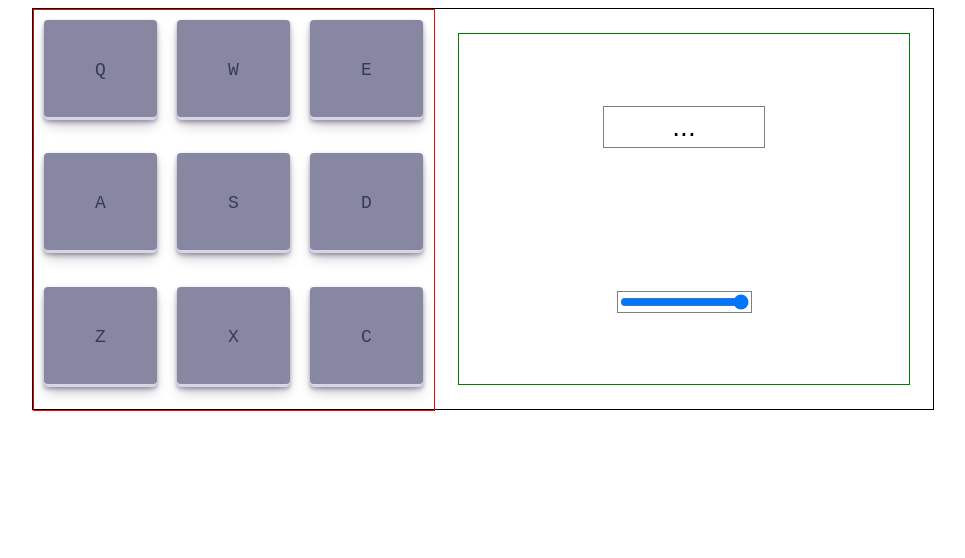
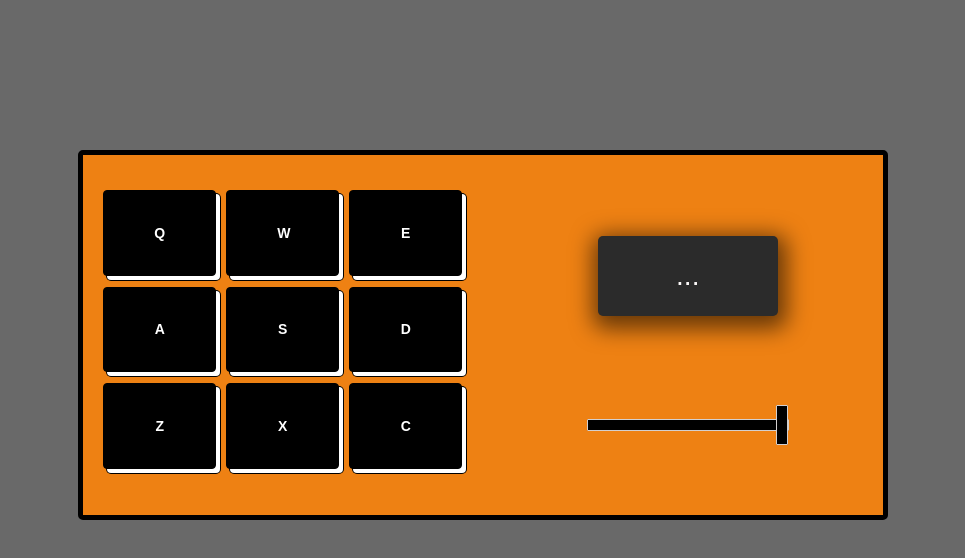
Before and after one commit to Ae111n/DrumpadMachine, a Nuxt app: page / in a window 1280 px wide. Shown: the top 558 px of the page, without its empty margins (157-1122 px from the left). Built offline with nearby package versions, Linux system fonts and the light colour scheme.

Commit message:
Drumpad Machine v1.0

```diff
--- a/components/DrumpadMachine.vue
+++ b/components/DrumpadMachine.vue
@@ -1,8 +1,5 @@
 <template>
     <div id="drum-machine">
-
-
-
         <div id="pads">
             <button @click="playSound('heater1')" ref="Q" class="drum-pad" id="Q">Q</button>
             <button @click="playSound('heater2')" ref="W" class="drum-pad" id="W">W</button>
@@ -14,16 +11,15 @@
             <button @click="playSound('kick')" ref="X" class="drum-pad" id="X">X</button>
             <button @click="playSound('closedHH')" ref="C" class="drum-pad" id="C">C</button>
         </div>
-
         <div id="display">
-<div id="sound-name">
-    {{ CurrentSound }}
-</div>
-<div id="slider">
-<input v-model="currentVolume" type="range" id="volumeFader" name="volume" min="0" max="1" value="1" step="0.1" oninput="setUserVolume(this.value)">
-</div>
+            <div id="sound-name">
+                {{ currentSound }}
+            </div>
+            <div id="slider">
+                <input v-model="currentVolume" type="range" id="volume-fader" class="volume-fader" name="volume" min="0"
+                    max="1" value="1" step="0.1" oninput="setUserVolume(this.value)">
+            </div>
         </div>
-
     </div>
 </template>
 
@@ -42,10 +38,8 @@ export default {
                 kick: "https://cdn.freecodecamp.org/testable-projects-fcc/audio/RP4_KICK_1.mp3",
                 closedHH: "https://cdn.freecodecamp.org/testable-projects-fcc/audio/Cev_H2.mp3"
             },
-
-            CurrentSound:'...',
-            currentVolume:'1'
-
+            currentSound: '...',
+            currentVolume: '1'
         }
     },
     mounted() {
@@ -56,52 +50,46 @@ export default {
             let audio = new Audio(this.sounds[soundName])
             audio.volume = this.currentVolume
             audio.load()
-            audio.play()
-            ,
-            this.CurrentSound = soundName
+            audio.play(),
+                this.currentSound = soundName
         },
         setUserVolume(n) {
 
         },
-
-
-        clickk(ref) {
+        clickButton(ref) {
             ref.focus()
             ref.click()
-
         },
-
         onKeyDown(e) {
 
             if (e.key === 'q' || e.key === 'Q') {
-                this.clickk(Q)
+                this.clickButton(Q)
             }
 
             else if (e.key === 'w' || e.key === 'W') {
-                this.clickk(W)
+                this.clickButton(W)
             }
             else if (e.key === 'e' || e.key === 'E') {
-                this.clickk(E)
+                this.clickButton(E)
             }
             else if (e.key === 'a' || e.key === 'A') {
-                this.clickk(A)
+                this.clickButton(A)
             }
             else if (e.key === 's' || e.key === 'S') {
-                this.clickk(S)
+                this.clickButton(S)
             }
             else if (e.key === 'd' || e.key === 'D') {
-                this.clickk(D)
+                this.clickButton(D)
             }
             else if (e.key === 'z' || e.key === 'Z') {
-                this.clickk(Z)
+                this.clickButton(Z)
             }
             else if (e.key === 'x' || e.key === 'X') {
-                this.clickk(X)
+                this.clickButton(X)
             }
             else if (e.key === 'c' || e.key === 'C') {
-                this.clickk(C)
+                this.clickButton(C)
             }
-
         }
     }
     ,
@@ -109,104 +97,136 @@ export default {
 </script>
 
 <style>
-#sound-name {
-    font-size: 28px;
-    font-family:  sans-serif;
-    margin: auto;
-    border: 1px solid grey ;
-    width: 160px;
-    height: 40px;
-    display: flex;
-    align-items: center;
-    justify-content: center;
+* {
+    background-color: dimgray;
+}
 
-
-}
-#display {
-    border: 1px solid green;
-    width: 450px;
-    height: 350px;
-    margin: auto;
-    display: flex;
-    flex-direction: column;
-
-}
-#slider {
-border: 1px solid grey ;
-height: 20px;
-margin: auto;
-}
 #drum-machine {
-    border: 1px solid black;
-    width: 900px;
-    height: 400px;
+    border: 5px solid black;
+    border-radius: 5px;
+    width: 800px;
+    height: 360px;
     display: flex;
     flex-direction: row;
-    margin: auto;
+    margin: 150px auto;
+    background-color: rgb(238, 129, 19);
 }
 
 #pads {
-    border: 1px solid red;
+    background-color: rgb(238, 129, 19);
     display: flex;
     flex-direction: row;
     flex-wrap: wrap;
-    width: 400px;
-    height: 400px;
+    width: 369px;
+    height: 290px;
     font: bold;
+    margin: auto;
 }
 
 .drum-pad {
     width: 100px;
     flex: 0 0 113px;
-    margin: 10px;
 }
 
-
-
 .drum-pad {
-    align-items: center;
-    appearance: none;
-    background-color: #8787a2;
+    appearance: button;
+    background-color: #000;
+    background-image: none;
+    border: 1px solid #000;
     border-radius: 4px;
-    border-width: 0;
-    box-shadow: rgba(45, 35, 66, 0.4) 0 2px 4px, rgba(45, 35, 66, 0.3) 0 7px 13px -3px, #D6D6E7 0 -3px 0 inset;
+    box-shadow: #fff 4px 4px 0 0, #000 4px 4px 0 1px;
     box-sizing: border-box;
-    color: #36395A;
+    color: #fff;
     cursor: pointer;
-    display: inline-flex;
-    font-family: "JetBrains Mono", monospace;
-    height: 100px;
-    justify-content: center;
-    line-height: 1;
-    list-style: none;
-    overflow: hidden;
-    padding-left: 16px;
-    padding-right: 16px;
-    position: relative;
-    text-align: left;
-    text-decoration: none;
-    transition: box-shadow .15s, transform .15s;
+    display: inline-block;
+    font-family: ITCAvantGardeStd-Bk, Arial, sans-serif;
+    font-size: 14px;
+    font-weight: 700;
+    line-height: 20px;
+    margin: 0 10px 11px 0;
+    overflow: visible;
+    padding: 12px 40px;
+    text-align: center;
+    text-transform: none;
+    touch-action: manipulation;
     user-select: none;
     -webkit-user-select: none;
-    touch-action: manipulation;
+    vertical-align: middle;
     white-space: nowrap;
-    will-change: box-shadow, transform;
-    font-size: 18px;
 }
 
 .drum-pad:focus {
-    transform: translateY(2.9px);
-    outline: none;
-    box-shadow: #D6D6E7 0 0 0 2px inset, rgba(45, 35, 66, 0.4) 0 2px 4px, rgba(45, 35, 66, 0.3) 0 7px 13px -3px, #D6D6E7 0 -3px 0 inset;
+    text-decoration: none;
 }
 
 .drum-pad:hover {
-    box-shadow: rgba(45, 35, 66, 0.4) 0 4px 8px, rgba(45, 35, 66, 0.3) 0 7px 13px -3px, #D6D6E7 0 -3px 0 inset;
-    transform: translateY(-2px);
+    text-decoration: none;
 }
 
 .drum-pad:active {
-    box-shadow: #D6D6E7 0 3px 7px inset;
-    transform: translateY(2px);
+    box-shadow: rgba(0, 0, 0, .125) 0 3px 5px inset;
+    outline: 0;
+}
+
+.drum-pad:not([disabled]):active {
+    box-shadow: #fff 2px 2px 0 0, #000 2px 2px 0 1px;
+    transform: translate(2px, 2px);
+}
+
+@media (min-width: 768px) {
+    .drum-pad {
+        padding: 12px 50px;
+    }
+}
+
+#display {
+    width: 350px;
+    height: 300px;
+    margin: auto;
+    display: flex;
+    flex-direction: column;
+    background-color: rgb(238, 129, 19);
+}
+
+#sound-name {
+    font-size: 28px;
+    font-family: sans-serif;
+    background-color: #2b2b2b;
+    color: rgb(252, 249, 249);
+    box-shadow: rgba(0, 0, 0, 0.56) 2px 6px 22px 7px;
+    margin: auto;
+    border-radius: 5px;
+    width: 180px;
+    height: 80px;
+    display: flex;
+    align-items: center;
+    justify-content: center;
+}
+
+#slider {
+    margin: auto;
+    background-color: rgb(238, 129, 19);
+}
+
+.volume-fader {
+    -webkit-appearance: none;
+    width: 50%;
+    height: 10px;
+    width: 200px;
+    background: #000;
+    outline: none;
+    border: 1px solid rgb(211, 208, 208);
+    border-radius: 1px;
+}
+
+.volume-fader::-webkit-slider-thumb {
+    -webkit-appearance: none;
+    appearance: none;
+    width: 12px;
+    height: 40px;
+    background: #000;
+    cursor: pointer;
+    border: 1px solid rgb(211, 208, 208);
+    border-radius: 1px;
 }
 </style>
```
